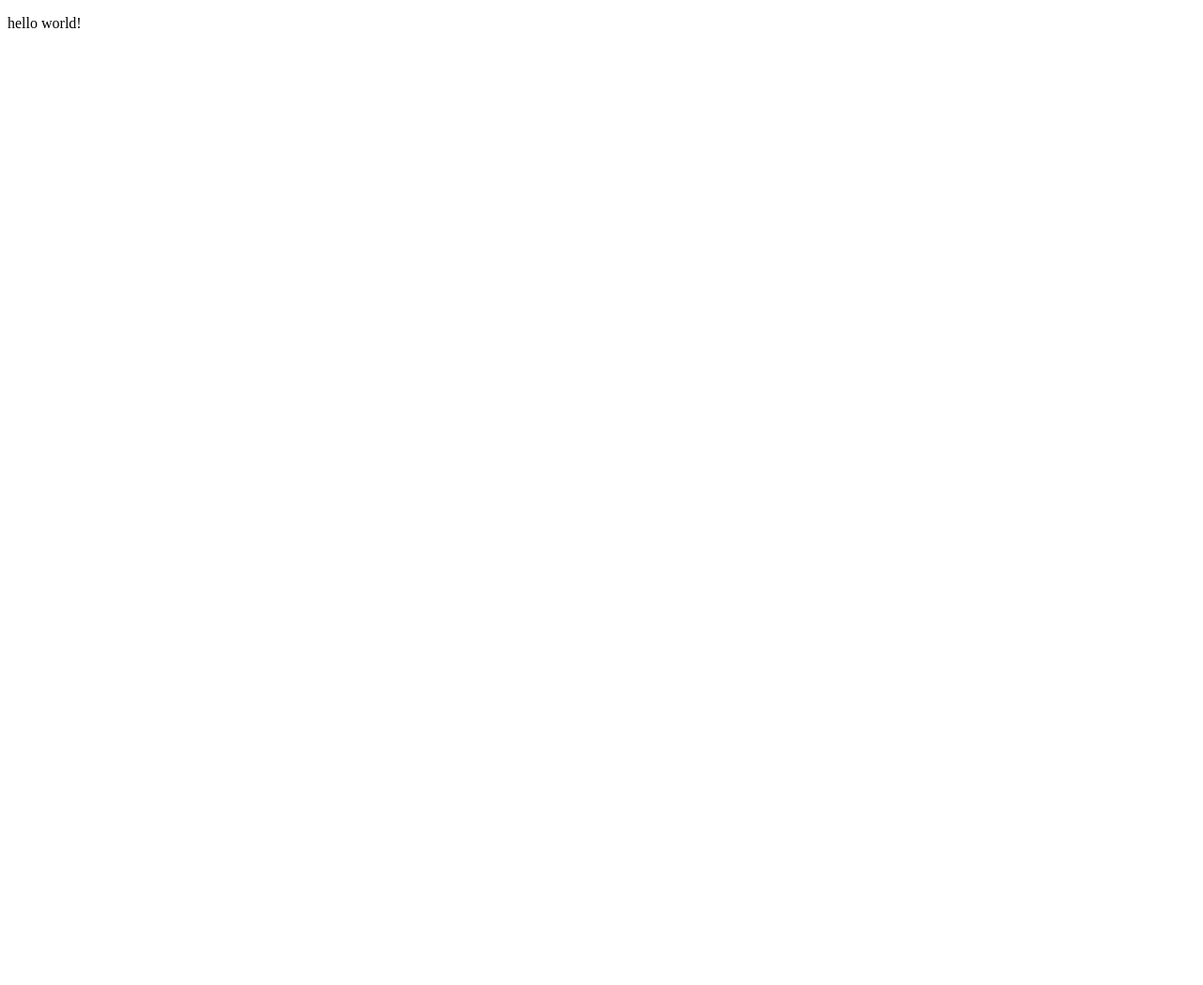
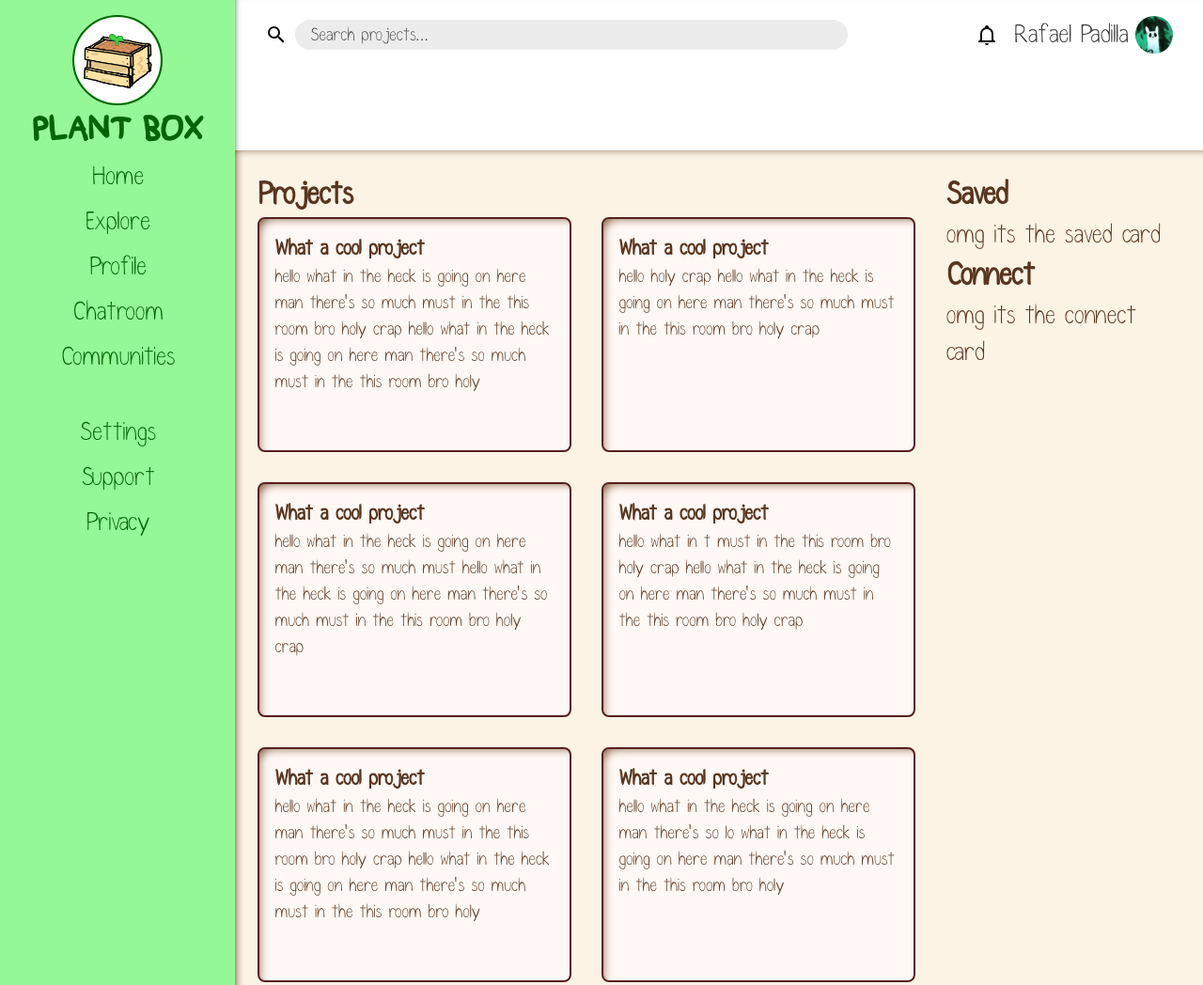
Before and after one commit to crispynoodlesoup/plant-box, a plain HTML site: page index.html in a window 1280 px wide. Shown: the top 1048 px of the page at 94% size. Before the commit the page ends 800 px from the top, so only its background shows below. Drawn offline with Linux system fonts and the light colour scheme.

Commit message:
80% completion

```diff
--- a/index.html
+++ b/index.html
@@ -1,12 +1,114 @@
 <!DOCTYPE html>
 <html lang="en">
+
 <head>
     <meta charset="UTF-8">
     <meta http-equiv="X-UA-Compatible" content="IE=edge">
     <meta name="viewport" content="width=device-width, initial-scale=1.0">
-    <title>Document</title>
+    <link rel="icon" type="image/x-icon" href="./Assets/plantlogo_001.png">
+    <title>Plant Box!</title>
+    <link rel="stylesheet" href="./style.css">
 </head>
+
 <body>
-    <p>hello world!</p>
+    <header>
+        <div class="header-top">
+            <label for="search-bar">
+                <img class="search-icon" src="./Assets/magnify.svg" alt="search icon">
+            </label>
+            <input id="search-bar" type="text" placeholder="Search projects...">
+            <img class="bell-icon" src="./Assets/bell-outline.svg" alt="bell icon">
+            <label class="username">Rafael Padilla</label>
+            <div class="pfp pfp-small"></div>
+        </div>
+        <div class="header-bottom">
+
+        </div>
+    </header>
+    <aside>
+        <div class="logo-section">
+            <img class="logo" src="./Assets/plantlogo_001.png" alt="">
+            <h1>PLANT BOX</h1>
+        </div>
+        <div class="sidebar-section">
+            <ul class="sidebar-link-list">
+                <li><a class="sidebar-link" href="">Home</a></li>
+                <li><a class="sidebar-link" href="">Explore</a></li>
+                <li><a class="sidebar-link" href="">Profile</a></li>
+                <li><a class="sidebar-link" href="">Chatroom</a></li>
+                <li><a class="sidebar-link" href="">Communities</a></li>
+            </ul>
+        </div>
+        <div class="sidebar-section">
+            <ul class="sidebar-link-list">
+                <li><a class="sidebar-link" href="">Settings</a></li>
+                <li><a class="sidebar-link" href="">Support</a></li>
+                <li><a class="sidebar-link" href="">Privacy</a></li>
+            </ul>
+        </div>
+    </aside>
+    <main>
+        <section class="projects">
+            <h1>Projects</h1>
+            <div class="project-cards"">
+                <div class=" card">
+                <h2>What a cool project</h2>
+                <p>hello what in the heck is going on here man there's so much must in the this room bro holy crap
+                    hello what in the heck is going on here man there's so much must in the this room bro holy
+                </p>
+            </div>
+            <div class="card">
+                <h2>What a cool project</h2>
+                <p>hello holy crap hello what in the heck is going on here man there's so much must in the this room
+                    bro holy crap</p>
+            </div>
+            <div class="card">
+                <h2>What a cool project</h2>
+                <p>hello what in the heck is going on here man there's so much must hello what in the heck is going
+                    on here man there's so much must in the this room bro holy crap</p>
+            </div>
+            <div class="card">
+                <h2>What a cool project</h2>
+                <p>hello what in t must in the this room bro holy crap hello what in the heck is going on here man
+                    there's so much must in the this room bro holy crap</p>
+            </div>
+            <div class="card">
+                <h2>What a cool project</h2>
+                <p>hello what in the heck is going on here man there's so much must in the this room bro holy crap
+                    hello what in the heck is going on here man there's so much must in the this room bro holy
+                </p>
+            </div>
+            <div class="card">
+                <h2>What a cool project</h2>
+                <p>hello what in the heck is going on here man there's so lo what in the heck is going on here man
+                    there's so much must in the this room bro holy</p>
+            </div>
+            <div class="card">
+                <h2>What a cool project</h2>
+                <p>hello what in t must in the this room bro holy crap hello what in the heck is going on here man
+                    there's so much must in the this room bro holy</p>
+            </div>
+            <div class="card">
+                <h2>What a cool project</h2>
+                <p>hello what in the heck is going on here man there's so much must in the this room bro holy crap
+                    hello what in the heck is going on here man there's so much must in the this room bro holy
+                </p>
+            </div>
+            </div>
+        </section>
+        <section class="saved">
+            <h1>Saved</h1>
+            <div class="saved-card">
+                <p>omg its the saved card</p>
+            </div>
+        </section>
+        <section class="connect">
+            <h1>Connect</h1>
+            <div class="connect-card">
+                <p>omg its the connect card</p>
+            </div>
+        </section>
+    </main>
 </body>
+
 </html>
--- a/style.css
+++ b/style.css
@@ -0,0 +1,214 @@
+@font-face {
+    font-family: paddis-handwritten;
+    src: url(./Assets/fonts/PaddisHandwritten43Medium-x4em.ttf);
+}
+
+@font-face {
+    font-family: cru;
+    src: url(./Assets/fonts/CruChaipotHandWritten-doR7.ttf);
+}
+
+@font-face {
+    font-family: cru-bold;
+    src: url(./Assets/fonts/CruChaipotHandwrittenBlod-gAY6.ttf);
+}
+
+* {
+    padding: 0;
+    margin: 0;
+    box-sizing: border-box;
+}
+
+body {
+    font-family: cru, system-ui, -apple-system, BlinkMacSystemFont, 'Segoe UI', Roboto, Oxygen, Ubuntu, Cantarell, 'Open Sans', 'Helvetica Neue', sans-serif;
+    font-size: 40px;
+    color: rgb(0, 82, 0);
+    height: 100vh;
+    display: grid;
+    grid-template-columns: 250px 1fr;
+    grid-template-rows: 160px 1fr;
+}
+
+ul {
+    list-style: none;
+}
+
+a {
+    text-decoration: none;
+    color: black;
+}
+
+header {
+    grid-column: 2/3;
+    box-shadow: inset 6px 0 6px -6px #666;
+
+    padding: 16px 32px;
+    display: grid;
+    grid-template-rows: 1fr 2fr;
+}
+
+.header-top {
+    display: flex;
+    gap: 8px;
+    align-items: center;
+}
+
+.search-icon {
+    display: block;
+    width: 24px;
+    height: 24px;
+}
+
+input[type="text"] {
+    flex: 1;
+    background-color: #ececec;
+    outline: none;
+    border: none;
+    height: 32px;
+    border-radius: 16px;
+    padding: 2px 16px 0;
+    margin-right: 128px;
+    font-family: cru;
+    font-size: 28px;
+}
+
+input[type="text"]:focus {
+    outline: #555555 solid 1px;
+}
+
+input[type="text"]::placeholder {
+    color: #474747;
+    font-family: cru;
+    font-size: 28px;
+}
+
+.bell-icon {
+    height: 24px;
+    margin-right: 8px;
+    cursor: pointer;
+}
+
+.username {
+    cursor: pointer;
+    color: #363636;
+}
+
+.pfp {
+    cursor: pointer;
+    border-radius: 50%;
+    height: 100%;
+    width: 100%;
+    background-color: skyblue;
+    background-image: url(./Assets/slugcatButSeaGreen.png);
+    background-size: 80px 80px;
+    background-position: 43% 48%;
+}
+
+.pfp-small {
+    height: 40px;
+    width: 40px;
+}
+
+aside {
+    background-color: #95f897;
+
+    grid-column: 1/2;
+    grid-row: 1/3;
+    display: grid;
+    grid-template-rows: min-content min-content min-content;
+
+    padding: 16px 8px;
+
+}
+
+.sidebar-link-list {
+    display: grid;
+    grid-auto-rows: 48px;
+    align-items: center;
+}
+
+.sidebar-link {
+    color: darkgreen;
+    transition: all 0.4s;
+}
+
+.sidebar-link:hover {
+    letter-spacing: 4px;
+    color: green;
+    font-size: 48px;
+}
+
+.sidebar-section {
+    text-align: center;
+    margin-bottom: 32px;
+}
+
+.logo-section {
+    justify-self: center;
+
+}
+
+.logo {
+    display: block;
+    max-height: 96px;
+    margin: 0 auto;
+    border: 2px solid darkgreen;
+    border-radius: 50%;
+    user-select: none;
+    -webkit-user-drag: none;
+}
+
+.logo-section h1 {
+    color: darkgreen;
+    font-family: paddis-handwritten;
+    font-size: 48px;
+    user-select: none;
+}
+
+main {
+    background-color: #fdf3e5;
+    color: #583520;
+    padding: 24px;
+    display: grid;
+    grid-template-columns: 1fr 250px;
+    grid-template-rows: min-content 1fr;
+    column-gap: 32px;
+
+    box-shadow: inset 10px 8px 10px -10px #5a3217;
+}
+
+main h1 {
+    font-size: 48px;
+}
+
+.projects {
+    grid-row: 1/3;
+    grid-column: 1/2;
+}
+
+.projects h1 {
+    grid-column: 1/-1;
+}
+
+.project-cards {
+    display: grid;
+    grid-template-columns: repeat(auto-fit, minmax(320px, 1fr));
+    grid-auto-rows: 250px;
+    gap: 32px;
+}
+
+.card {
+    padding: 16px;
+    border: 2px solid #582020;
+    border-radius: 8px;
+    background-color: #fff8f4;
+    box-shadow: inset 10px 10px 10px -10px #8b654c;
+}
+
+.card h2 {
+    font-size: 32px;
+}
+
+.card p {
+    font-size: 28px;
+}
```
Also changed, not shown: Assets/bell-outline.svg (added), Assets/bell-remove-outline.svg (added), Assets/fonts/CruChaipotHandWritten-doR7.ttf (added), Assets/fonts/CruChaipotHandwrittenBlod-gAY6.ttf (added), Assets/fonts/PaddisHandwritten43Medium-x4em.ttf (added), Assets/magnify.svg (added), Assets/plantlogo_001.png (added), Assets/slugcatButSeaGreen.png (added), app.js (added).
